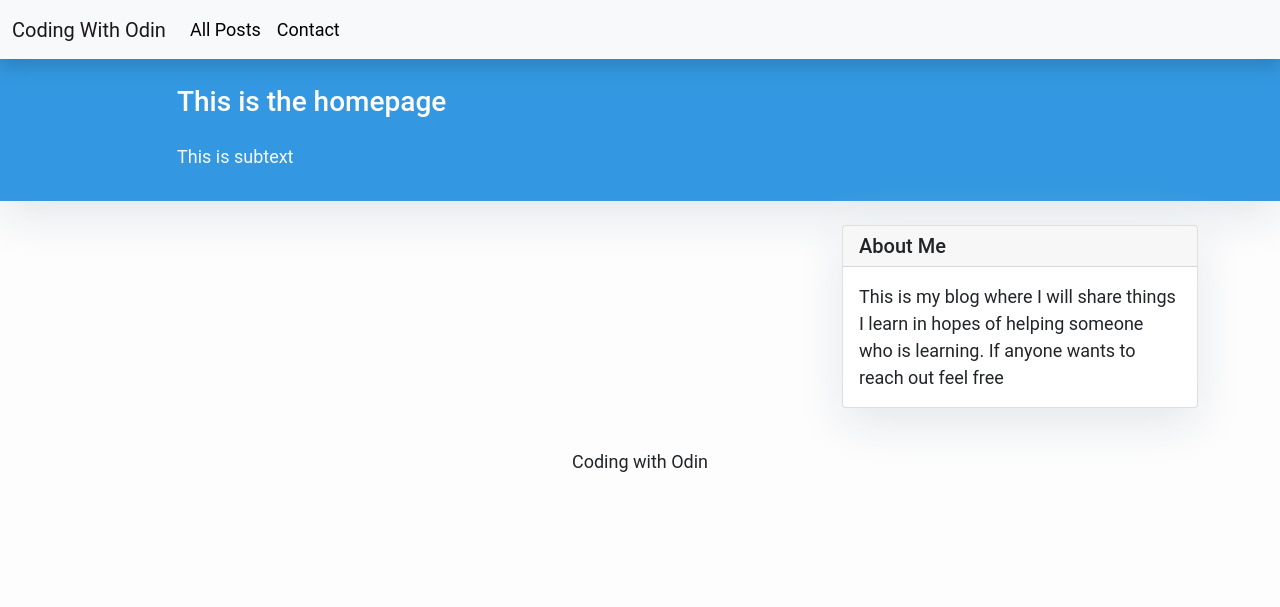
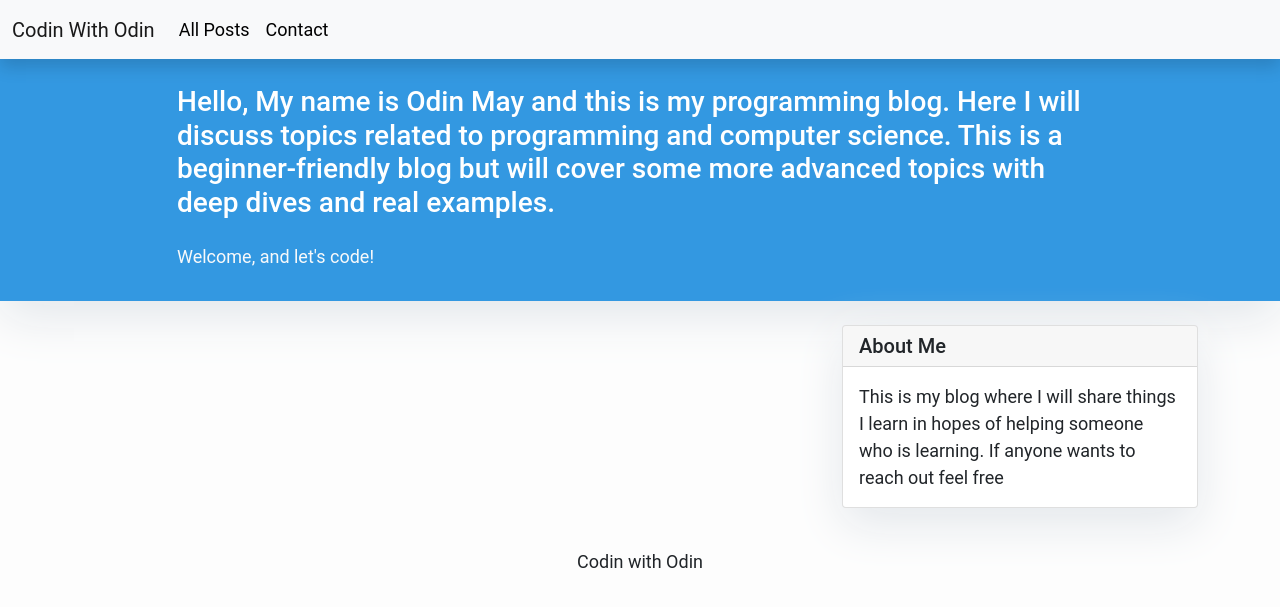
Before and after one commit to odinmay/codeblog, a Django app: page / in a window 1280 px wide. Shown: the top 607 px of the page. Run offline with Django 3.2, Linux system fonts and the light colour scheme; data that the repository does not hold is empty; parts of the project's set-up code (start-up, migrations or seed data) failed here and were passed over.

Commit message:
delpoyed

```diff
--- a/blog/models.py
+++ b/blog/models.py
@@ -1,5 +1,6 @@
 from django.db import models
 from django.contrib.auth.models import User
+from ckeditor.fields import RichTextField
 
 STATUS = (
     (0, 'Draft'),
@@ -12,7 +13,7 @@ class Post(models.Model):
     slug = models.SlugField(max_length=200, unique=True)
     author = models.ForeignKey(User, on_delete=models.CASCADE, related_name='blog_posts')
     updated_on = models.DateTimeField(auto_now=True)
-    content = models.TextField()
+    content = RichTextField(blank=True, null=True)
     created_on = models.DateTimeField(auto_now=True)
     status = models.IntegerField(choices=STATUS, default=0)
 
--- a/blog/templates/post_list.html
+++ b/blog/templates/post_list.html
@@ -22,8 +22,9 @@
         <div class="row">
             <div class=" col-md-8 col-md-10 mx-auto">
                 <div class="site-heading">
-                    <h3 class=" site-heading my-4 mt-3 text-white"> This is the homepage</h3>
-                    <p class="text-light">This is subtext
+                    <h3 class=" site-heading my-4 mt-3 text-white"> Hello, My name is Odin May and this is my programming blog. Here I will discuss topics related to programming and computer science.
+                    This is a beginner-friendly blog but will cover some more advanced topics with deep dives and real examples.</h3>
+                    <p class="text-light">Welcome, and let's code!
                     </p>
                 </div>
             </div>
@@ -39,8 +40,9 @@
                 <div class="card-body">
                     <h2 class="card-title">{{ post.title }}</h2>
                     <p class="card-text text-muted h6">{{ post.author }} | {{ post.created_on}} </p>
-                    <p class="card-text">{{post.content|slice:":200" }}</p>
-                    <a href="{% url 'post_detail' post.slug  %}" class="btn btn-primary">Read More &rarr;</a>
+                    <p class="card-text">{{post.content|slice:":350"|safe}}</p>
+                    <p class="text-end pt-3"><a href="{% url 'post_detail' post.slug  %}" class="btn btn-primary">Read More &rarr;</a></p>
+
                 </div>
             </div>
             {% endfor %}
--- a/templates/base.html
+++ b/templates/base.html
@@ -6,7 +6,7 @@
         <!-- Bootstrap CSS -->
         <link href="https://cdn.jsdelivr.net/npm/bootstrap@5.1.3/dist/css/bootstrap.min.css" rel="stylesheet" integrity="sha384-1BmE4kWBq78iYhFldvKuhfTAU6auU8tT94WrHftjDbrCEXSU1oBoqyl2QvZ6jIW3" crossorigin="anonymous">
 
-        <title>Coding with Odin</title>
+        <title>Codin with Odin</title>
     </head>
 
     <body>
@@ -36,7 +36,7 @@
         <!-- Navigation -->
         <nav class="navbar navbar-expand-lg navbar-light bg-light shadow" id="mainNav">
             <div class="container-fluid">
-                <a class="navbar-brand" href="{% url 'home' %}">Coding With Odin</a>
+                <a class="navbar-brand" href="{% url 'home' %}">Codin With Odin</a>
                 <button class="navbar-toggler navbar-toggler-right" type="button" data-toggle="collapse" data-target="#navbarResponsive"
                     aria-controls="navbarResponsive" aria-expanded="false" aria-label="Toggle navigation">
                     <span class="navbar-toggler-icon"></span>
@@ -59,7 +59,7 @@
 
         <!-- Footer -->
         <footer class="py-3 bg-grey">
-            <p class="m-0 text-dark text-center ">Coding with Odin</p>
+            <p class="m-0 text-dark text-center ">Codin with Odin</p>
         </footer>
         <script src="https://cdn.jsdelivr.net/npm/bootstrap@5.1.3/dist/js/bootstrap.bundle.min.js" integrity="sha384-ka7Sk0Gln4gmtz2MlQnikT1wXgYsOg+OMhuP+IlRH9sENBO0LRn5q+8nbTov4+1p" crossorigin="anonymous"></script>
     </body>
```
Also changed, not shown: codeblog/settings.py (+11 -4 lines).
